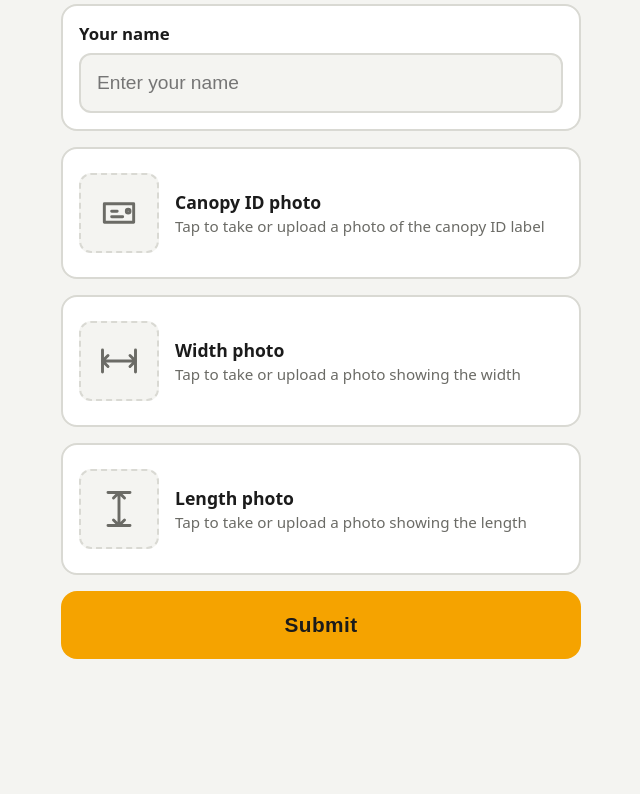
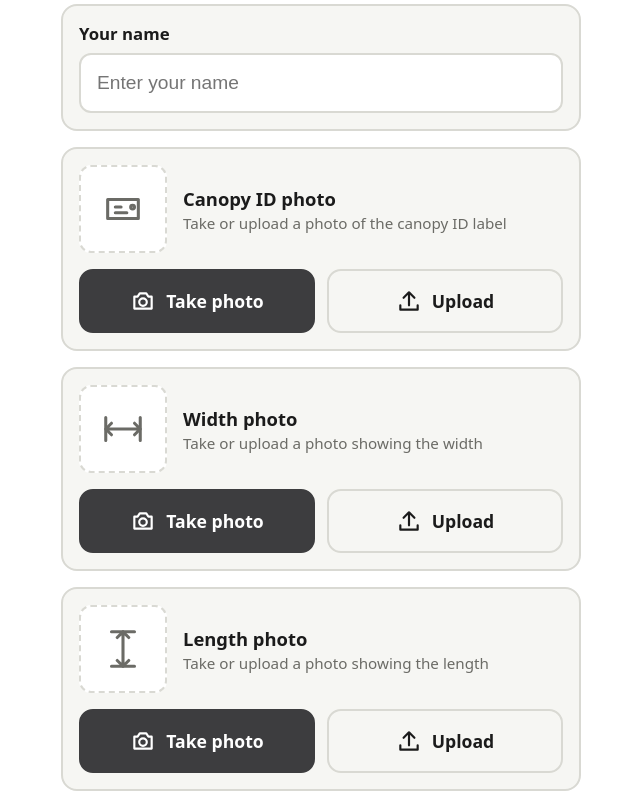
Before and after one commit to acmeok/acmeok-construction-canopy-inventory, a plain HTML site: page index.html in a window 1280 px wide. Shown: the part 129-923 px from the top of the page, without its empty margins (319-959 px from the left). Before the commit the page ends 812 px from the top, so only its background shows below. Drawn offline with Linux system fonts and the light colour scheme.

Commit message:
Add Take photo and Upload buttons per field and unify white splash/page background

```diff
--- a/index.html
+++ b/index.html
@@ -15,8 +15,10 @@
 <meta name="apple-mobile-web-app-status-bar-style" content="black-translucent">
 <style>
   :root {
-    --bg: #f4f4f1;
-    --card: #ffffff;
+    --bg: #ffffff;
+    --card: #f6f6f3;
+    --btn: #3d3d3f;
+    --btn-text: #ffffff;
     --text: #1b1b1b;
     --muted: #6b6b66;
     --line: #d9d9d3;
@@ -29,7 +31,7 @@
   }
   @media (prefers-color-scheme: dark) {
     :root {
-      --bg: #141414; --card: #1f1f1f; --text: #f2f2ee; --muted: #a0a09a;
+      --bg: #141414; --card: #1f1f1f; --btn: #e8e8e4; --btn-text: #1b1b1b; --text: #f2f2ee; --muted: #a0a09a;
       --line: #3a3a36; --ok-bg: #12301c; --err-bg: #3a1714; --ok: #6fd18c; --err: #ff8a80;
     }
   }
@@ -51,20 +53,28 @@
     border: 2px solid var(--line); border-radius: 12px; background: var(--bg); color: var(--text); }
   input[type=text]:focus { outline: 3px solid var(--accent); border-color: var(--accent); }
 
-  .photo { position: relative; display: flex; align-items: center; gap: 16px; min-height: 96px; cursor: pointer; }
-  .photo input[type=file] { position: absolute; inset: 0; width: 100%; height: 100%; opacity: 0; cursor: pointer; font-size: 0; }
-  .thumb { flex: none; width: 80px; height: 80px; border-radius: 12px; border: 2px dashed var(--line);
+  .photo-top { display: flex; align-items: center; gap: 16px; }
+  .thumb { flex: none; width: 88px; height: 88px; border-radius: 12px; border: 2px dashed var(--line);
     display: grid; place-items: center; background: var(--bg); overflow: hidden; color: var(--muted); }
-  .thumb svg { width: 44px; height: 44px; }
+  .thumb svg { width: 46px; height: 46px; }
   .thumb img { width: 100%; height: 100%; object-fit: cover; display: none; }
   .photo.has-photo .thumb { border-style: solid; border-color: var(--ok); }
   .photo.has-photo .thumb img { display: block; }
   .photo.has-photo .thumb svg { display: none; }
   .photo-text { flex: 1; min-width: 0; }
-  .photo-title { font-weight: 700; font-size: 1.1rem; }
+  .photo-title { font-weight: 700; font-size: 1.15rem; }
   .photo-hint { color: var(--muted); font-size: .95rem; margin-top: 2px; }
   .photo.has-photo .photo-hint { color: var(--ok); }
-  .photo:focus-within { outline: 3px solid var(--accent); outline-offset: 2px; border-radius: 12px; }
+
+  .photo-actions { display: grid; grid-template-columns: 1fr 1fr; gap: 12px; margin-top: 16px; }
+  .btn { position: relative; display: flex; align-items: center; justify-content: center; gap: 10px;
+    min-height: 64px; border-radius: 14px; font-size: 1.1rem; font-weight: 700; cursor: pointer; user-select: none;
+    background: var(--btn); color: var(--btn-text); border: 2px solid var(--btn); }
+  .btn.secondary { background: transparent; color: var(--text); border-color: var(--line); }
+  .btn svg { width: 26px; height: 26px; flex: none; }
+  .btn input[type=file] { position: absolute; inset: 0; width: 100%; height: 100%; opacity: 0; cursor: pointer; font-size: 0; }
+  .btn:active { filter: brightness(.9); }
+  .btn:focus-within { outline: 3px solid var(--accent); outline-offset: 2px; }
 
   button#submit { width: 100%; min-height: 68px; font-size: 1.3rem; font-weight: 800; letter-spacing: .02em;
     border: 0; border-radius: 16px; background: var(--accent); color: #1b1b1b; cursor: pointer;
@@ -97,52 +107,55 @@
       <input type="text" id="worker" name="worker" autocomplete="name" autocapitalize="words" placeholder="Enter your name">
     </div>
 
-    <div class="card">
-      <label class="photo" data-photo="canopy">
-        <input type="file" id="canopy" accept="image/*" aria-label="Canopy ID photo">
+    <div class="card photo" data-photo="canopy">
+      <div class="photo-top">
         <span class="thumb">
-          <svg viewBox="0 0 24 24" fill="none" stroke="currentColor" stroke-width="1.6" stroke-linecap="round" stroke-linejoin="round" aria-hidden="true">
-            <path d="M3 3h18v18H3z" opacity="0"/><path d="M4 7h16v10H4z"/><path d="M8 11h3M8 14h6"/><circle cx="17" cy="11" r="1"/>
-          </svg>
+          <svg viewBox="0 0 24 24" fill="none" stroke="currentColor" stroke-width="1.6" stroke-linecap="round" stroke-linejoin="round" aria-hidden="true"><path d="M4 7h16v10H4z"/><path d="M8 11h3M8 14h6"/><circle cx="17" cy="11" r="1"/></svg>
           <img alt="">
         </span>
         <span class="photo-text">
           <div class="photo-title">Canopy ID photo</div>
-          <div class="photo-hint">Tap to take or upload a photo of the canopy ID label</div>
+          <div class="photo-hint">Take or upload a photo of the canopy ID label</div>
         </span>
-      </label>
+      </div>
+      <div class="photo-actions">
+        <label class="btn"><input type="file" id="canopy-cam" accept="image/*" capture="environment" aria-label="Take canopy id photo"><svg viewBox="0 0 24 24" fill="none" stroke="currentColor" stroke-width="2" stroke-linecap="round" stroke-linejoin="round" aria-hidden="true"><path d="M4 8h3l2-3h6l2 3h3v11H4z"/><circle cx="12" cy="13" r="3.5"/></svg><span>Take photo</span></label>
+        <label class="btn secondary"><input type="file" id="canopy-up" accept="image/*" aria-label="Upload canopy id photo"><svg viewBox="0 0 24 24" fill="none" stroke="currentColor" stroke-width="2" stroke-linecap="round" stroke-linejoin="round" aria-hidden="true"><path d="M12 16V4M7 9l5-5 5 5"/><path d="M4 16v4h16v-4"/></svg><span>Upload</span></label>
+      </div>
     </div>
 
-    <div class="card">
-      <label class="photo" data-photo="width">
-        <input type="file" id="width" accept="image/*" aria-label="Width photo">
+    <div class="card photo" data-photo="width">
+      <div class="photo-top">
         <span class="thumb">
-          <svg viewBox="0 0 24 24" fill="none" stroke="currentColor" stroke-width="1.6" stroke-linecap="round" stroke-linejoin="round" aria-hidden="true">
-            <path d="M3 12h18M3 12l3-3M3 12l3 3M21 12l-3-3M21 12l-3 3"/><path d="M3 6v12M21 6v12"/>
-          </svg>
+          <svg viewBox="0 0 24 24" fill="none" stroke="currentColor" stroke-width="1.6" stroke-linecap="round" stroke-linejoin="round" aria-hidden="true"><path d="M3 12h18M3 12l3-3M3 12l3 3M21 12l-3-3M21 12l-3 3"/><path d="M3 6v12M21 6v12"/></svg>
           <img alt="">
         </span>
         <span class="photo-text">
           <div class="photo-title">Width photo</div>
-          <div class="photo-hint">Tap to take or upload a photo showing the width</div>
+          <div class="photo-hint">Take or upload a photo showing the width</div>
         </span>
-      </label>
+      </div>
+      <div class="photo-actions">
+        <label class="btn"><input type="file" id="width-cam" accept="image/*" capture="environment" aria-label="Take width photo"><svg viewBox="0 0 24 24" fill="none" stroke="currentColor" stroke-width="2" stroke-linecap="round" stroke-linejoin="round" aria-hidden="true"><path d="M4 8h3l2-3h6l2 3h3v11H4z"/><circle cx="12" cy="13" r="3.5"/></svg><span>Take photo</span></label>
+        <label class="btn secondary"><input type="file" id="width-up" accept="image/*" aria-label="Upload width photo"><svg viewBox="0 0 24 24" fill="none" stroke="currentColor" stroke-width="2" stroke-linecap="round" stroke-linejoin="round" aria-hidden="true"><path d="M12 16V4M7 9l5-5 5 5"/><path d="M4 16v4h16v-4"/></svg><span>Upload</span></label>
+      </div>
     </div>
 
-    <div class="card">
-      <label class="photo" data-photo="length">
-        <input type="file" id="length" accept="image/*" aria-label="Length photo">
+    <div class="card photo" data-photo="length">
+      <div class="photo-top">
         <span class="thumb">
-          <svg viewBox="0 0 24 24" fill="none" stroke="currentColor" stroke-width="1.6" stroke-linecap="round" stroke-linejoin="round" aria-hidden="true">
-            <path d="M12 3v18M12 3l-3 3M12 3l3 3M12 21l-3-3M12 21l3-3"/><path d="M6 3h12M6 21h12"/>
-          </svg>
+          <svg viewBox="0 0 24 24" fill="none" stroke="currentColor" stroke-width="1.6" stroke-linecap="round" stroke-linejoin="round" aria-hidden="true"><path d="M12 3v18M12 3l-3 3M12 3l3 3M12 21l-3-3M12 21l3-3"/><path d="M6 3h12M6 21h12"/></svg>
           <img alt="">
         </span>
         <span class="photo-text">
           <div class="photo-title">Length photo</div>
-          <div class="photo-hint">Tap to take or upload a photo showing the length</div>
+          <div class="photo-hint">Take or upload a photo showing the length</div>
         </span>
-      </label>
+      </div>
+      <div class="photo-actions">
+        <label class="btn"><input type="file" id="length-cam" accept="image/*" capture="environment" aria-label="Take length photo"><svg viewBox="0 0 24 24" fill="none" stroke="currentColor" stroke-width="2" stroke-linecap="round" stroke-linejoin="round" aria-hidden="true"><path d="M4 8h3l2-3h6l2 3h3v11H4z"/><circle cx="12" cy="13" r="3.5"/></svg><span>Take photo</span></label>
+        <label class="btn secondary"><input type="file" id="length-up" accept="image/*" aria-label="Upload length photo"><svg viewBox="0 0 24 24" fill="none" stroke="currentColor" stroke-width="2" stroke-linecap="round" stroke-linejoin="round" aria-hidden="true"><path d="M12 16V4M7 9l5-5 5 5"/><path d="M4 16v4h16v-4"/></svg><span>Upload</span></label>
+      </div>
     </div>
 
     <button type="submit" id="submit"><span class="spinner"></span><span id="submit-label">Submit</span></button>
@@ -195,19 +208,30 @@
       urls[id] = URL.createObjectURL(file);
       img.src = urls[id];
       label.classList.add('has-photo');
-      label.querySelector('.photo-hint').textContent = 'Photo added - tap to retake or replace';
+      label.querySelector('.photo-hint').textContent = 'Photo added - tap a button to replace it';
     } else {
       img.removeAttribute('src');
       label.classList.remove('has-photo');
       label.querySelector('.photo-hint').textContent = label.dataset.hint;
     }
   }
+  // Each photo has two inputs: one opens the camera, one opens the phone's files/gallery.
+  // Whichever the worker uses, the chosen File is kept here and the inputs are reset.
+  var files = {};
+  function setPhoto(id, file) { files[id] = file || null; setThumb(id, file); }
   photoIds.forEach(function (id) {
     var label = document.querySelector('[data-photo="' + id + '"]');
     label.dataset.hint = label.querySelector('.photo-hint').textContent;
-    document.getElementById(id).addEventListener('change', function (e) {
-      setThumb(id, e.target.files[0]);
-      clearMessage();
+    ['cam', 'up'].forEach(function (kind) {
+      var input = document.getElementById(id + '-' + kind);
+      input.addEventListener('change', function () {
+        var f = input.files[0];
+        if (!f) return; // picker cancelled: keep the current photo
+        setPhoto(id, f);
+        document.getElementById(id + '-cam').value = '';
+        document.getElementById(id + '-up').value = '';
+        clearMessage();
+      });
     });
   });
 
@@ -242,7 +266,7 @@
 
     var name = workerInput.value.trim();
     if (!name) { showMessage('err', 'Please enter your name.'); workerInput.focus(); return; }
-    var missing = photoIds.filter(function (id) { return !document.getElementById(id).files[0]; });
+    var missing = photoIds.filter(function (id) { return !files[id]; });
     if (missing.length) {
       showMessage('err', 'Please add all three photos (missing: ' + missing.join(', ') + ').');
       return;
@@ -252,7 +276,7 @@
     clearMessage();
     setLoading(true);
 
-    Promise.all(photoIds.map(function (id) { return fileToBase64(document.getElementById(id).files[0]); }))
+    Promise.all(photoIds.map(function (id) { return fileToBase64(files[id]); }))
       .then(function (b64) {
         if (!submissionId) submissionId = newSubmissionId();
         var body = { submission_id: submissionId, worker_name: name, submitted_at: new Date().toISOString() };
@@ -268,10 +292,7 @@
       })
       .then(function (res) {
         if (!res.ok) throw new Error('HTTP ' + res.status);
-        photoIds.forEach(function (id) {
-          document.getElementById(id).value = '';
-          setThumb(id, null);
-        });
+        photoIds.forEach(function (id) { setPhoto(id, null); });
         submissionId = null;
         showMessage('ok', 'Canopy submitted successfully.');
         window.scrollTo({ top: 0, behavior: 'smooth' });
```
Also changed, not shown: manifest.webmanifest.
